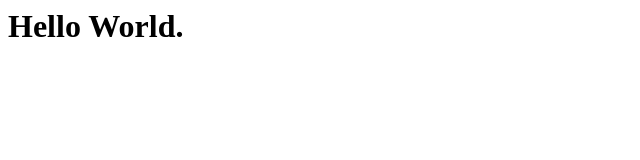
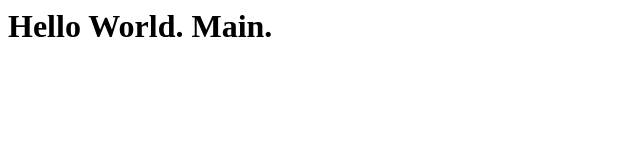
Before and after one commit to Bad-Music/Bad-Music.github.io, a plain HTML site: page index.html in a window 1280 px wide. Shown: the whole page, without its empty margins (0-640 px from the left). Drawn offline with Linux system fonts and the light colour scheme.

Commit message:
Update index.html

```diff
--- a/index.html
+++ b/index.html
@@ -1 +1 @@
-<h1>Hello World.</h1>
+<h1>Hello World. Main.</h1>
```
